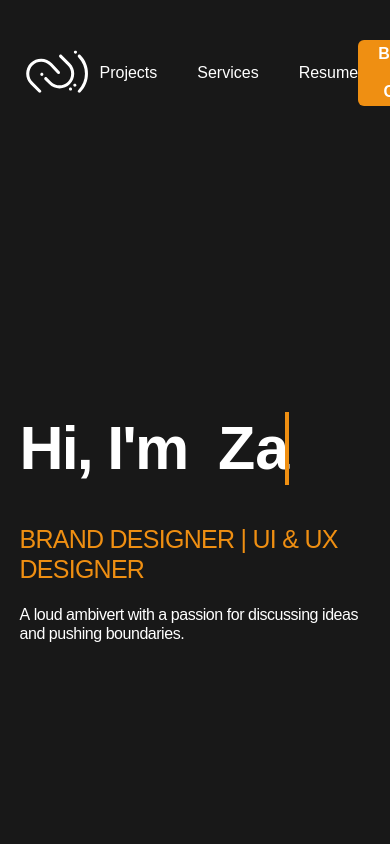
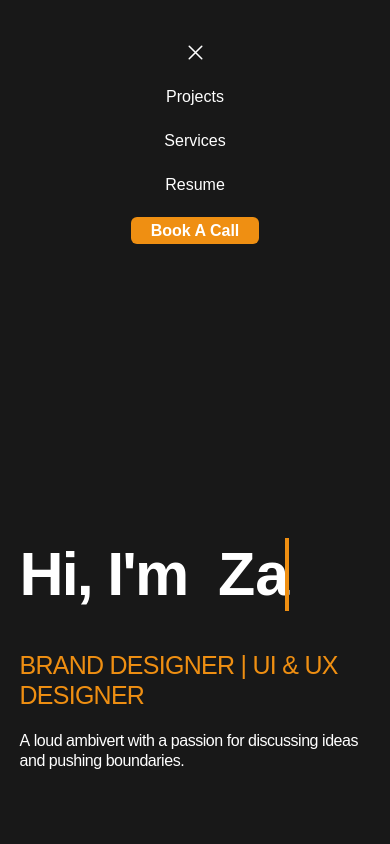
Before and after one commit to ZainAbbas97/learn-next, a Next.js app: page / in a window 390 px wide. Shown: the top 844 px of the page. Built offline with nearby package versions, Linux system fonts and the light colour scheme; a web font is replaced by a local one.

Commit message:
Responsive nav - semi

```diff
--- /dev/null
+++ b/components/molecules/Nav2.tsx
@@ -0,0 +1,152 @@
+import { AnimatePresence, motion } from "framer-motion";
+import { useEffect, useState } from "react";
+import { useWindowSize } from "usehooks-ts";
+import Button from "../molecules/Button";
+import Icon from "../atoms/Icon";
+import { Section } from "../Page";
+import { Link } from "react-scroll";
+import Logo from "@/components/atoms/Logo";
+
+const NavMenu = () => (
+  <div className="flex w-fit text-white space-x-10 sm:block">
+    <Link
+      className="hover:text-yellow"
+      to="projects"
+      smooth={true}
+      duration={900}
+    >
+      Projects
+    </Link>
+    <Link
+      className="hover:text-yellow"
+      to="services"
+      smooth={true}
+      duration={900}
+    >
+      Services
+    </Link>
+    <a
+      className="hover:text-yellow"
+      href="/PDF/Zain Abbas - Design Resume.pdf"
+      download
+    >
+      Resume
+    </a>
+  </div>
+);
+
+export default function Nav2() {
+  const { width } = useWindowSize();
+  const { height } = useWindowSize();
+  const [isOpen, setIsOpen] = useState(true);
+  const [showIcon, setShowIcon] = useState(false);
+
+  useEffect(() => {
+    if (width > 0) {
+      if (width >= 640) {
+        setIsOpen(false);
+        setShowIcon(false);
+      } else {
+        setShowIcon(true);
+        setIsOpen(true);
+      }
+    }
+  }, [width, height]);
+
+  type Props = {
+    className?: string;
+  };
+
+  const HamburgerIcon = ({ className }: Props) => (
+    <motion.div
+      layout
+      onClick={() => setIsOpen(!isOpen)}
+      className={`flex text-white transition-colors duration-200 cursor-pointer select-none h-full body ${className} ${
+        isOpen ? "hidden" : "block"
+      }`}
+    >
+      {isOpen ? (
+        <motion.div layout layoutId="ham" className="flex items-center">
+          Close
+          <Icon className="ml-2" name="cross" />
+        </motion.div>
+      ) : (
+        <motion.div layout layoutId="ham" className="flex items-center">
+          Menu
+          <Icon className="ml-2" name="hamburger" />
+        </motion.div>
+      )}
+    </motion.div>
+  );
+
+  const HamburgerMenu = ({ setIsOpen, isOpen }) => (
+    <motion.div
+      className={`fixed top-0 left-0 w-full h-screen bg-yellow-700 bg-opacity-75 flex flex-col items-center text-white space-y-5 pt-10 ${
+        isOpen ? "block" : "hidden"
+      }`}
+    >
+      <div onClick={() => setIsOpen(!isOpen)}>
+    <Icon height={25} width={25} className="text-white" name="cross" />
+      </div>
+      <Link
+        className="hover:text-yellow"
+        to="projects"
+        smooth={true}
+        duration={900}
+      >
+        Projects
+      </Link>
+      <Link
+        className="hover:text-yellow"
+        to="services"
+        smooth={true}
+        duration={900}
+      >
+        Services
+      </Link>
+      <a
+        className="hover:text-yellow"
+        href="/PDF/Zain Abbas - Design Resume.pdf"
+        download
+      >
+        Resume
+      </a>
+      <Button
+        size="sm"
+        type="primary"
+        label="Book A Call"
+        className="text-white"
+        icon="none"
+        href="https://tidycal.com/zainabbas"
+      />
+    </motion.div>
+  );
+
+  return (
+    <Section>
+      <nav className="w-full pt-10 px-[5vw] bg-gray h-fit flex justify-between items-center">
+        <Logo
+            className={`${
+        isOpen ? "hidden" : "block"
+      }`}
+
+        />
+        {showIcon && <HamburgerIcon className="ml-auto" />}
+        {(width >= 640 || !showIcon) && (
+          <>
+            <NavMenu />
+            <Button
+              size="sm"
+              type="primary"
+              label="Book A Call"
+              className="hidden sm:block"
+              icon="none"
+              href="https://tidycal.com/zainabbas"
+            />
+          </>
+        )}
+      </nav>
+      <HamburgerMenu setIsOpen={setIsOpen} isOpen={isOpen} />
+    </Section>
+  );
+}
--- a/components/templates/Homepage.tsx
+++ b/components/templates/Homepage.tsx
@@ -4,6 +4,7 @@ import { Section } from "../Page";
 import Image from "next/image";
 import TypingText from "../molecules/TypingText";
 import SlidingText from "../atoms/SlidingText";
+import Nav2 from "@/components/molecules/Nav2";
 
 export default function Homepage() {
   const [isLargeScreen, setIsLargeScreen] = useState(false);
@@ -22,10 +23,10 @@ export default function Homepage() {
   return (
     <>
       <nav>
-        <Navbar />
+        <Nav2 />
       </nav>
       <main className="flex pt-0 justify-between h-screen items-center bg-gray text-white">
-        <Section className="w-{100vw} lg:w-fit">
+        <Section className="w-{100vw} lg:w-full">
           <div className="space-y-10">
             <div className="flex flex-wrap">
               <SlidingText
--- a/components/templates/Portfolio.tsx
+++ b/components/templates/Portfolio.tsx
@@ -20,7 +20,7 @@ const SingleProject = ({ primary: pdata = [] }: singleProjectProps) => {
 
   return (
 
-    <div style={{ height: "50vh" }} className="flex my-0">
+    <div style={{ height: "65vh" }} className="flex my-0">
       {pdata.map((data, index) => (
         <button
           key={index}
```
